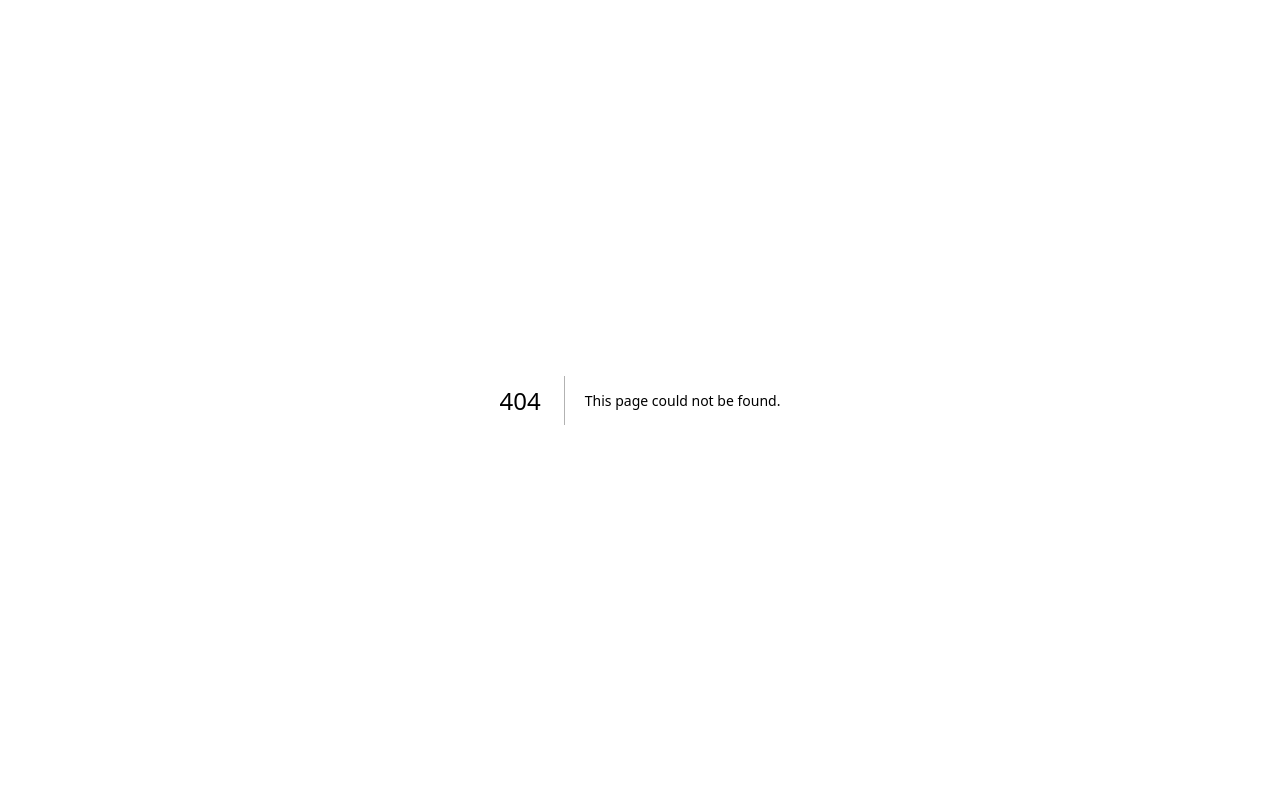
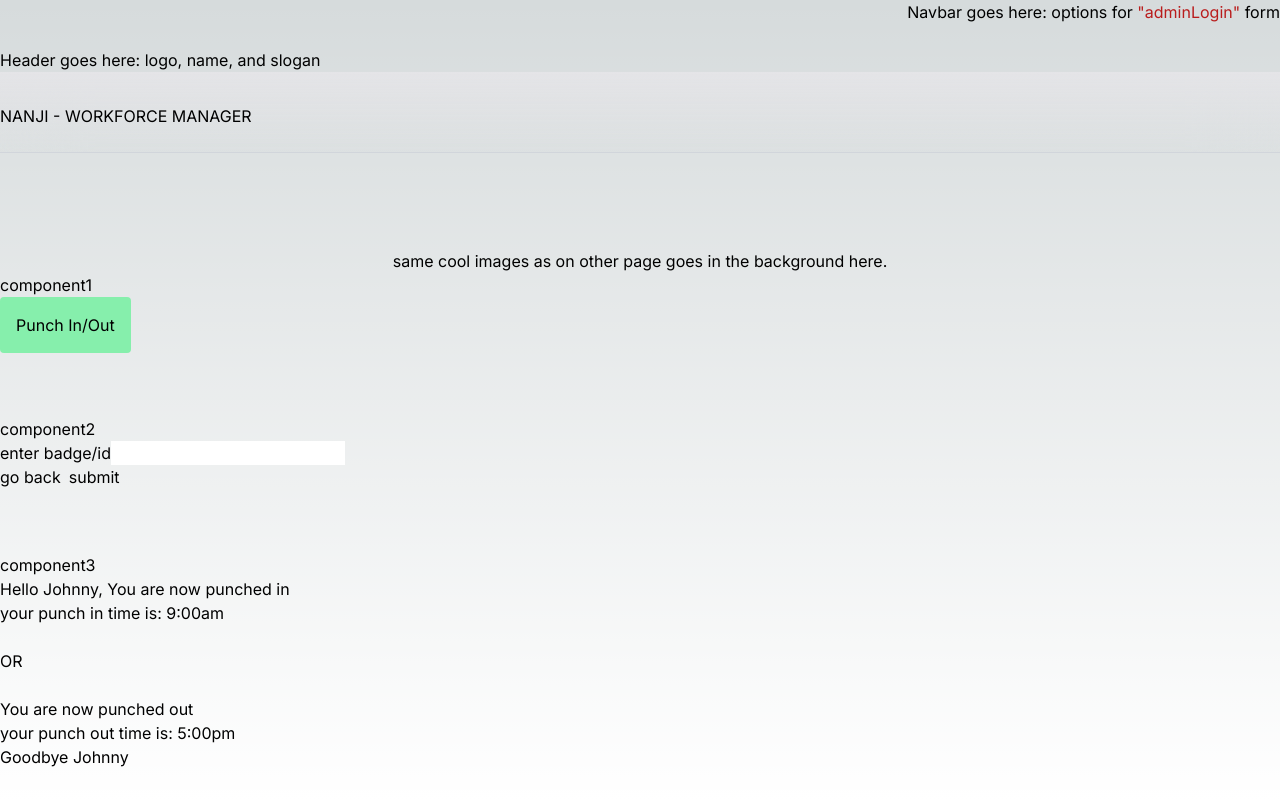
Before and after one commit to gregArijah/workforce-manager, a Next.js app: page /punches in a window 1280 px wide. Before the commit this address had no page. Built offline with nearby package versions, Linux system fonts and the light colour scheme.

Commit message:
created route for employee punch in or out

```diff
--- a/app/page.tsx
+++ b/app/page.tsx
@@ -1,14 +1,20 @@
-import React, { useState } from 'react'
-import prisma from './lib/prisma'
-import Searchbar from './components/searchbar';
-import ListAll from './components/listall';
+'use client';
+
 
 export default async function Home() {
+
+  function loginAlert() {
+    return alert(`a login form will appear here`)
+  }
+
+  function contactAlert() {
+    return alert(`a contact form will appear here`)
+  }
 
 
   return (
     <div className='h-screen'>
-      <nav className='text-right'>Navbar goes here: options for <span className='cursor-pointer text-red-700'>"login"</span> form and <span className='cursor-pointer text-red-700'>"contact"</span> form</nav>
+      <nav className='text-right'>Navbar goes here: options for <span className='cursor-pointer text-red-700' onClick={loginAlert} >&quot;login&quot;</span> form and <span className='cursor-pointer text-red-700' onClick={contactAlert}>&quot;contact&quot;</span> form</nav>
       <br />
       <header className='text-left'>Header goes here: logo, name, and slogan</header>
 
@@ -16,7 +22,7 @@ export default async function Home() {
           NANJI - WORKFORCE MANAGER
         </p>
         <div className = "flex justify-center items-center pt-32">
-          Cool background image goes here
+          Cool background image goes here, and maybe some info in sliders?( about, feautues, devs, etc.)
         </div>
 
 
--- /dev/null
+++ b/app/punches/page.tsx
@@ -0,0 +1,61 @@
+'use client'
+
+export default function Punches(): JSX.Element {
+
+    function adminLoginAlert() {
+        alert(`admin login form will appear here`)
+    }
+
+    function punchAlert() {
+        alert(`punch in/out scrren will appear on click, for now its already showing together`)
+    }
+
+    return (
+      <div className='h-screen'>
+            <nav className='text-right'>Navbar goes here: options for <span className='cursor-pointer text-red-700' onClick={adminLoginAlert} >&quot;adminLogin&quot;</span> form </nav>
+      <br />
+      <header className='text-left'>Header goes here: logo, name, and slogan</header>
+
+        <p className="flex w-full justify-left border-b border-gray-300 bg-gradient-to-b from-zinc-200 pb-6 pt-8 backdrop-blur-2xl">
+          NANJI - WORKFORCE MANAGER
+        </p>
+        <div className = "flex justify-center items-center pt-24">
+            same cool images as on other page goes in the background here.
+        </div>
+        <div>
+            <p>component1</p>
+            <button onClick={punchAlert} className="bg-green-300 p-4 rounded mb-16" >Punch In/Out</button>
+        </div>
+        <div>
+            <p>component2</p>
+            <form>
+                <div>
+                    <label>enter badge/id</label>
+                    <input type="text" name="badge" />
+                </div>
+                <div className="space-x-2 mb-16">
+                    <button type="button">go back</button>
+                    <button type="submit">submit</button>
+                </div>
+            </form>
+        </div>
+        <div>
+            <p>component3</p>
+            <p>Hello Johnny, You are now punched in</p>
+            <p>your punch in time is: 9:00am</p>
+            <br/>
+            <p>OR</p>
+            <br/>
+            <p>You are now punched out</p>
+            <p>your punch out time is: 5:00pm</p>
+            <p>Goodbye Johnny</p>
+
+        </div>
+
+
+
+
+
+    </div>
+        )
+}
```
